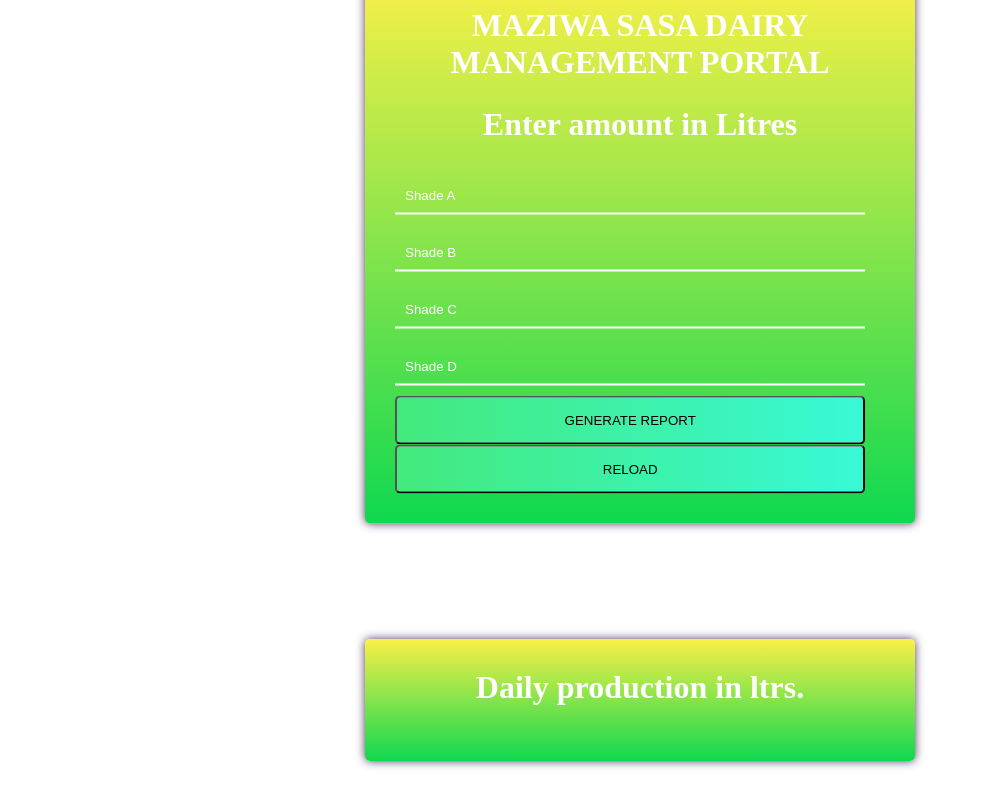
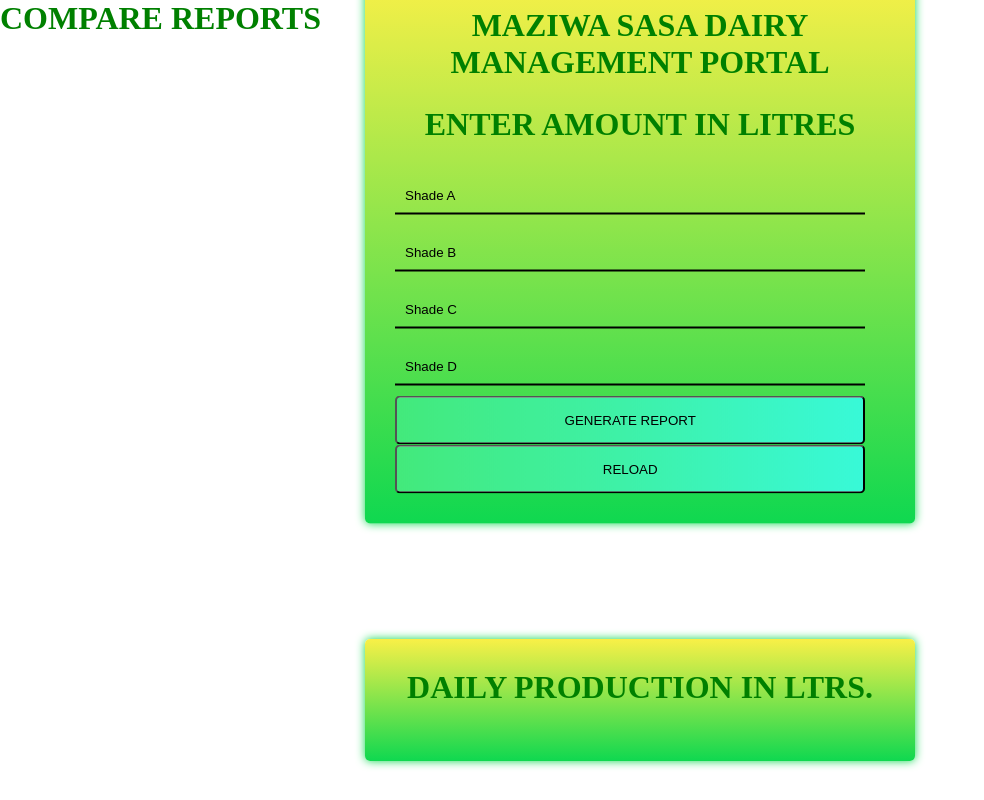
Before and after one commit to cyruswere/dairy_biz, a plain HTML site: page index.html in a window 1280 px wide. Shown: the top 800 px of the page, without its empty margins (0-984 px from the left). Drawn offline with Linux system fonts and the light colour scheme.

Commit message:
made changes

```diff
--- a/index.css
+++ b/index.css
@@ -24,7 +24,7 @@ body{
   max-width: 550px;
   padding: 30px;
   border-radius: 5px;
-  box-shadow: 0 0 10px rgba(60, 32, 73, 0.897);
+  box-shadow: 0 0 10px #0fd850;
   background-image: linear-gradient(to top, #0fd850 0%, #f9f047 100%);
 }
 .output{
@@ -37,7 +37,7 @@ body{
     background-image: linear-gradient(to top, #0fd850 0%, #f9f047 100%);
     padding: 30px;
     border-radius: 5px;
-    box-shadow: 0 0 10px rgba(60, 32, 73, 0.897);
+    box-shadow: 0 0 10px #0fd850;
 }
 
 .overTime{
@@ -50,7 +50,7 @@ body{
     background-image: linear-gradient(to top, #0fd850 0%, #f9f047 100%);
     padding: 30px;
     border-radius: 5px;
-    box-shadow: 0 0 10px rgba(60, 32, 73, 0.897);
+    box-shadow: 0 0 10px #0fd850;
 }
 .leapYearReport {
   position: absolute;
@@ -62,21 +62,23 @@ body{
   background-image: linear-gradient(to top, #0fd850 0%, #f9f047 100%);
   padding: 30px;
   border-radius: 5px;
-  box-shadow: 0 0 10px rgba(60, 32, 73, 0.897);
+  box-shadow: 0 0 10px #0fd850;
 }
 
 .output .title h1{
-    color: white;
+    color: green;
     text-align: center;
     margin-bottom: 25px;
 }
 .main .title h1, .heading h1{
-  color: white;
+  color: green;
   text-align: center;
   margin-bottom: 25px;
 }
 h1{
-  color: white;
+  color: green;
+  font-weight: bold;
+  text-transform: uppercase;
 }
 
 .contact-form{
@@ -97,21 +99,20 @@ h1{
   margin: 10px 0;
   background: transparent;
   border: 0px;
-  border-bottom: 2px solid white;
+  border-bottom: 2px solid black;
   padding: 10px;
-  color: white;
   width: 100%;
 }
 
 ::-webkit-input-placeholder {
-  color: white;
+  color: black;
 }
 ::-moz-placeholder {
 
-  color: white;
+  color: black;
 }
 :-ms-input-placeholder {
-  color: white;
+  color: black;
 }
 
 .btn {
```
